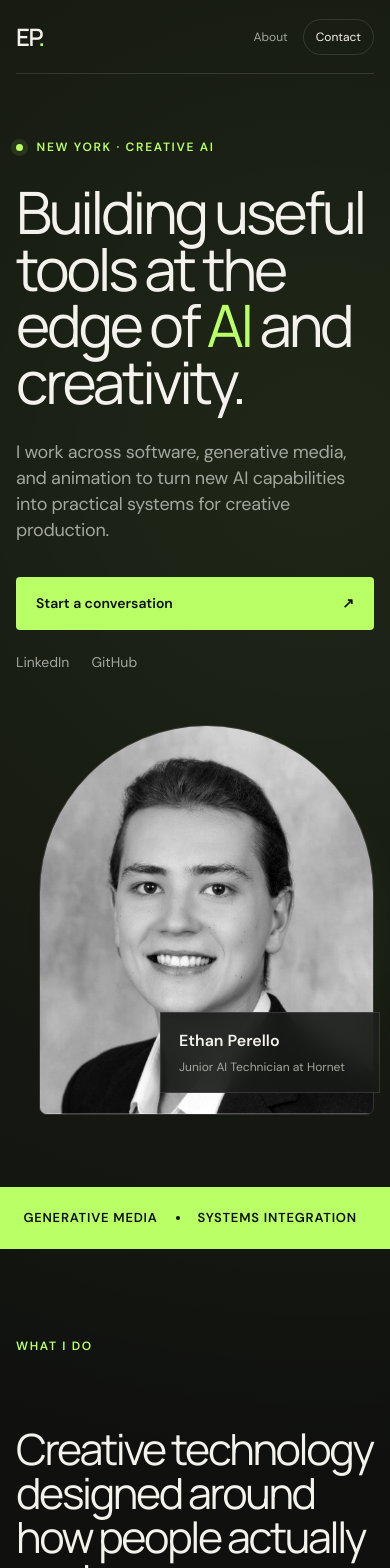
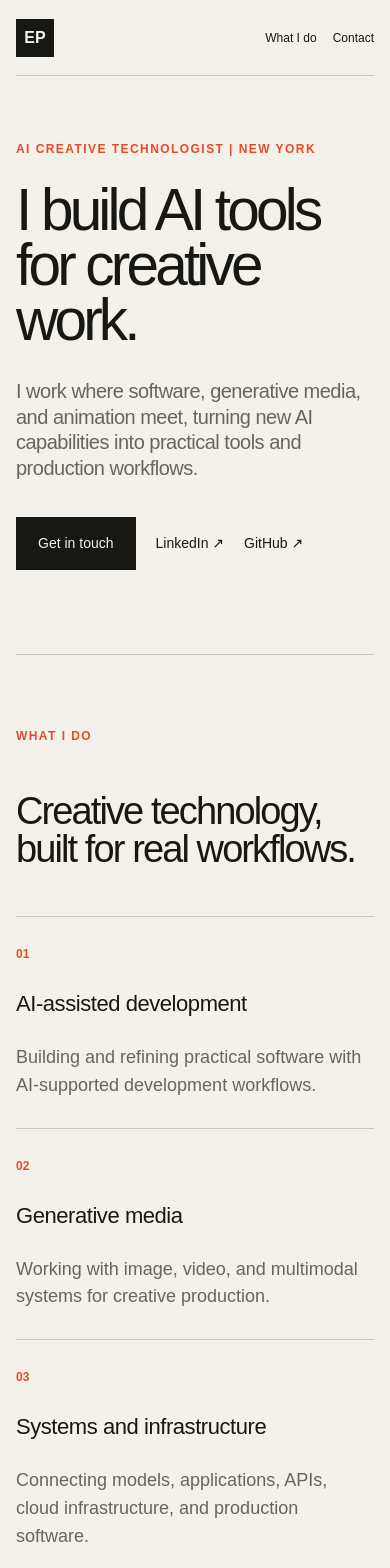
Before and after one commit to EthanPerello/EthanPerello.github.io, a React (Create React App) app: page / in a window 390 px wide. Shown: the top 1568 px of the page. Built offline with nearby package versions, Linux system fonts and the light colour scheme.

Commit message:
Restore light portfolio with responsive portrait

```diff
--- a/src/App.css
+++ b/src/App.css
@@ -1,118 +1,62 @@
-@import url('https://fonts.googleapis.com/css2?family=DM+Sans:wght@400;500;600&family=Manrope:wght@400;500;600&display=swap');
-
-:root {
-  --ink: #f4f2ed;
-  --paper: #10110f;
-  --panel: #181a17;
-  --panel-soft: #20231f;
-  --muted: #a4a79f;
-  --line: rgba(244, 242, 237, .13);
-  --signal: #b9ff66;
+:root { --ink: #171714; --paper: #f3f1e9; --muted: #66655f; --line: #cbc8bb; --signal: #e84a28; }
+* { box-sizing: border-box; }
+html { scroll-behavior: smooth; }
+body { margin: 0; background: var(--paper); color: var(--ink); font-family: Arial, Helvetica, sans-serif; }
+a { color: inherit; }
+main { min-height: 100vh; }
+.nav, .hero, .capabilities, .about, footer { width: min(1380px, calc(100% - clamp(48px, 8vw, 144px))); margin: 0 auto; }
+.nav { min-height: 92px; display: flex; align-items: center; justify-content: space-between; border-bottom: 1px solid var(--line); }
+.wordmark { width: 42px; height: 42px; display: grid; place-items: center; background: var(--ink); color: var(--paper); font-weight: 800; text-decoration: none; }
+.nav-links { display: flex; gap: 28px; }
+.nav-links a { text-decoration: none; font-size: 14px; }
+.hero { padding: clamp(88px, 10vw, 148px) 0 clamp(110px, 13vw, 180px); }
+.eyebrow { margin: 0 0 24px; color: var(--signal); font-size: 12px; font-weight: 800; letter-spacing: .12em; text-transform: uppercase; }
+h1 { max-width: 1120px; margin: 0; font-size: clamp(64px, 8.6vw, 132px); line-height: .9; letter-spacing: -.065em; }
+.lede { max-width: 690px; margin: 48px 0 0; color: var(--muted); font-size: clamp(22px, 3vw, 34px); line-height: 1.28; letter-spacing: -.025em; }
+.actions { display: flex; align-items: center; flex-wrap: wrap; gap: 28px; margin-top: 48px; }
+.actions a { font-size: 14px; text-underline-offset: 4px; }
+.actions .primary { padding: 16px 22px; background: var(--ink); color: var(--paper); text-decoration: none; }
+.capabilities, .about { padding: clamp(84px, 9vw, 128px) 0; border-top: 1px solid var(--line); }
+.section-intro { display: grid; grid-template-columns: minmax(150px, .65fr) 2fr; gap: clamp(40px, 6vw, 90px); }
+.about { display: grid; grid-template-columns: minmax(150px, .55fr) minmax(420px, 1.55fr) minmax(230px, .65fr); gap: clamp(38px, 5vw, 76px); align-items: start; }
+h2 { max-width: 780px; margin: 0; font-size: clamp(38px, 6vw, 72px); line-height: .98; letter-spacing: -.05em; }
+.capability-list { margin-top: 72px; }
+.capability-list article { display: grid; grid-template-columns: minmax(120px, .65fr) 1.4fr 2fr; gap: clamp(36px, 6vw, 90px); padding: 34px 0; border-top: 1px solid var(--line); }
+.capability-list span { color: var(--signal); font-size: 12px; font-weight: 800; }
+.capability-list h3 { margin: 0; font-size: 22px; letter-spacing: -.02em; }
+.capability-list p, .about p { margin: 0; color: var(--muted); font-size: 18px; line-height: 1.55; }
+.about-copy p { max-width: 680px; margin-top: 28px; }
+.portrait { margin: 0; }
+.profile-photo { width: 100%; aspect-ratio: 4 / 5; object-fit: cover; object-position: 50% 28%; display: block; filter: saturate(.78) contrast(1.03); }
+.portrait figcaption { margin-top: 14px; color: var(--ink); font-size: 13px; line-height: 1.5; }
+.portrait figcaption span { color: var(--muted); }
+footer { min-height: 180px; display: flex; align-items: center; justify-content: space-between; gap: 28px; border-top: 1px solid var(--line); }
+footer p { font-size: 18px; }
+footer a { text-underline-offset: 4px; }
+@media (max-width: 760px) {
+  .nav, .hero, .capabilities, .about, footer { width: calc(100% - 32px); }
+  .nav { min-height: 76px; }
+  .wordmark { width: 38px; height: 38px; }
+  .nav-links { gap: 16px; }
+  .nav-links a { font-size: 12px; }
+  .hero { padding: 64px 0 84px; }
+  h1 { font-size: clamp(40px, 15vw, 68px); line-height: .94; }
+  .lede { margin-top: 32px; font-size: 20px; }
+  .actions { gap: 20px; margin-top: 36px; }
+  .capabilities, .about { padding: 72px 0; }
+  .section-intro, .about, .capability-list article { grid-template-columns: 1fr; gap: 24px; }
+  .capability-list { margin-top: 48px; }
+  .capability-list article { padding: 28px 0; }
+  .portrait { width: min(76vw, 300px); margin-top: 18px; }
+  footer { align-items: flex-start; flex-direction: column; justify-content: center; }
 }
 
-* { box-sizing: border-box; }
-html { scroll-behavior: smooth; }
-body { margin: 0; background: var(--paper); color: var(--ink); font-family: 'DM Sans', Arial, sans-serif; }
-a { color: inherit; }
-main { min-height: 100vh; overflow: hidden; background: radial-gradient(circle at 82% 10%, rgba(185,255,102,.09), transparent 25%), var(--paper); }
-.nav, .hero, .work, .about, footer { width: min(1400px, calc(100% - clamp(40px, 7vw, 120px))); margin: 0 auto; }
-
-.nav { height: 90px; display: flex; align-items: center; justify-content: space-between; border-bottom: 1px solid var(--line); }
-.wordmark { font: 600 24px/1 'Manrope', sans-serif; letter-spacing: -.06em; text-decoration: none; }
-.wordmark span { color: var(--signal); }
-.nav-links { display: flex; align-items: center; gap: 32px; }
-.nav-links a { color: var(--muted); font-size: 14px; text-decoration: none; transition: color .2s ease; }
-.nav-links a:hover { color: var(--ink); }
-.nav-links .nav-contact { padding: 10px 16px; border: 1px solid var(--line); border-radius: 999px; color: var(--ink); }
-
-.hero { min-height: 760px; padding: clamp(72px, 9vw, 128px) 0 96px; display: grid; grid-template-columns: minmax(0, 1.55fr) minmax(280px, .62fr); align-items: center; gap: clamp(56px, 8vw, 120px); }
-.eyebrow { margin: 0 0 28px; color: var(--signal); font-size: 12px; font-weight: 600; letter-spacing: .14em; text-transform: uppercase; }
-.status-dot { width: 7px; height: 7px; display: inline-block; margin-right: 9px; border-radius: 50%; background: var(--signal); box-shadow: 0 0 0 5px rgba(185,255,102,.1); }
-h1, h2 { font-family: 'Manrope', sans-serif; font-weight: 400; letter-spacing: -.055em; }
-h1 { max-width: 940px; margin: 0; font-size: clamp(62px, 7.3vw, 112px); line-height: .94; }
-h1 em { color: var(--signal); font-style: normal; }
-.lede { max-width: 700px; margin: 38px 0 0; color: var(--muted); font-size: clamp(19px, 1.65vw, 25px); line-height: 1.45; letter-spacing: -.015em; }
-.actions { display: flex; align-items: center; flex-wrap: wrap; gap: 28px; margin-top: 42px; }
-.actions a { color: var(--muted); font-size: 14px; text-decoration: none; }
-.actions a:hover { color: var(--ink); }
-.actions .primary { padding: 16px 20px; border-radius: 4px; background: var(--signal); color: #10110f; font-weight: 600; }
-.actions .primary span { margin-left: 20px; }
-
-.portrait-wrap { position: relative; align-self: stretch; min-height: 500px; display: flex; align-items: flex-end; }
-.portrait-glow { position: absolute; inset: 16% -20% 8% -10%; background: radial-gradient(circle, rgba(185,255,102,.25), rgba(185,255,102,0) 66%); filter: blur(20px); }
-.profile-photo { position: relative; width: 100%; height: min(58vw, 570px); max-height: 570px; display: block; object-fit: cover; object-position: 50% 28%; filter: grayscale(1) contrast(1.05); border-radius: 220px 220px 10px 10px; border: 1px solid rgba(255,255,255,.12); }
-.portrait-label { position: absolute; right: -20px; bottom: 30px; min-width: 220px; padding: 16px 18px; background: rgba(24,26,23,.9); border: 1px solid var(--line); backdrop-filter: blur(12px); }
-.portrait-label span, .portrait-label small { display: block; }
-.portrait-label span { font-weight: 600; }
-.portrait-label small { margin-top: 5px; color: var(--muted); font-size: 12px; }
-
-.marquee { width: 100%; padding: 21px clamp(20px, 6vw, 90px); display: flex; justify-content: center; align-items: center; gap: clamp(18px, 3vw, 48px); background: var(--signal); color: #10110f; white-space: nowrap; overflow: hidden; }
-.marquee span { font-size: 13px; font-weight: 600; letter-spacing: .06em; text-transform: uppercase; }
-.marquee i { width: 4px; height: 4px; flex: 0 0 auto; border-radius: 50%; background: currentColor; }
-
-.work, .about { padding: clamp(90px, 11vw, 160px) 0; }
-.section-heading { display: grid; grid-template-columns: .55fr 1.45fr; gap: 60px; align-items: start; }
-h2 { max-width: 900px; margin: 0; font-size: clamp(46px, 6vw, 82px); line-height: 1.02; }
-.capability-grid { margin-top: 80px; display: grid; grid-template-columns: repeat(2, 1fr); gap: 14px; }
-.capability-grid article { min-height: 310px; padding: 28px; position: relative; display: flex; flex-direction: column; justify-content: flex-end; background: var(--panel); border: 1px solid transparent; transition: transform .25s ease, border-color .25s ease, background .25s ease; }
-.capability-grid article:hover { transform: translateY(-4px); border-color: rgba(185,255,102,.38); background: var(--panel-soft); }
-.number { position: absolute; top: 28px; left: 28px; color: var(--signal); font: 600 12px/1 'Manrope', sans-serif; }
-.card-mark { position: absolute; top: 22px; right: 25px; color: #565a52; font-size: 28px; }
-.capability-grid h3 { margin: 0; font: 500 clamp(28px, 3vw, 42px)/1.08 'Manrope', sans-serif; letter-spacing: -.04em; }
-.capability-grid p { max-width: 500px; margin: 18px 0 0; color: var(--muted); font-size: 17px; line-height: 1.5; }
-
-.about { display: grid; grid-template-columns: 1fr 1fr; gap: clamp(70px, 10vw, 150px); border-top: 1px solid var(--line); }
-.about-copy { padding-top: 4px; }
-.statement { margin: 0; font: 400 clamp(26px, 2.8vw, 40px)/1.3 'Manrope', sans-serif; letter-spacing: -.035em; }
-.about-copy > p:not(.statement) { margin: 34px 0 0; color: var(--muted); font-size: 18px; line-height: 1.65; }
-.background-list { margin-top: 60px; display: grid; grid-template-columns: 1fr 1fr; border-top: 1px solid var(--line); }
-.background-list p, .background-list span { margin: 0; padding: 17px 0; border-bottom: 1px solid var(--line); font-size: 14px; }
-.background-list p { grid-column: 1 / -1; color: var(--signal); font-size: 11px; font-weight: 600; letter-spacing: .13em; text-transform: uppercase; }
-.background-list span:nth-child(even) { color: var(--muted); }
-
-footer { min-height: 520px; padding: 100px 0 34px; position: relative; display: grid; grid-template-columns: 1.4fr .6fr; align-content: space-between; gap: 60px; border-top: 1px solid var(--line); }
-footer h2 { max-width: 720px; }
-.footer-links { display: flex; flex-direction: column; align-items: flex-start; gap: 20px; padding-top: 44px; }
-.footer-links a { color: var(--muted); text-decoration: none; }
-.footer-links a:first-child { color: var(--ink); font-size: 18px; }
-.footer-links span { color: var(--signal); margin-left: 8px; }
-.copyright { grid-column: 1 / -1; margin: 80px 0 0; padding-top: 22px; border-top: 1px solid var(--line); color: #6f736b; font-size: 12px; }
-
-@media (max-width: 900px) {
-  .hero { min-height: auto; grid-template-columns: 1fr; }
-  .portrait-wrap { min-height: 0; width: min(440px, 78vw); justify-self: end; }
-  .profile-photo { height: min(100vw, 540px); }
-  .section-heading, .about { grid-template-columns: 1fr; gap: 44px; }
-  .section-heading h2 { max-width: 760px; }
+@media (min-width: 761px) and (max-width: 1040px) {
+  .nav, .hero, .capabilities, .about, footer { width: calc(100% - 72px); }
+  .hero { padding: 96px 0 120px; }
+  h1 { font-size: clamp(64px, 10vw, 96px); }
+  .section-intro { grid-template-columns: .45fr 1.55fr; }
+  .capability-list article { grid-template-columns: .4fr 1.1fr 1.6fr; gap: 32px; }
+  .about { grid-template-columns: .45fr 1.4fr; }
+  .portrait { grid-column: 2; width: min(320px, 70%); }
 }
-
-@media (max-width: 640px) {
-  .nav, .hero, .work, .about, footer { width: calc(100% - 32px); }
-  .nav { height: 74px; }
-  .nav-links { gap: 15px; }
-  .nav-links a { font-size: 12px; }
-  .nav-links a:first-child { display: none; }
-  .nav-links .nav-contact { padding: 8px 12px; }
-  .hero { padding: 64px 0 72px; gap: 52px; }
-  h1 { font-size: clamp(48px, 15vw, 72px); line-height: .97; }
-  .lede { margin-top: 28px; font-size: 18px; }
-  .actions { gap: 22px; margin-top: 34px; }
-  .actions .primary { width: 100%; display: flex; justify-content: space-between; }
-  .portrait-wrap { width: 86vw; }
-  .portrait-label { right: -6px; bottom: 22px; }
-  .marquee { justify-content: flex-start; }
-  .marquee span:nth-of-type(n+3), .marquee i:nth-of-type(n+2) { display: none; }
-  .work, .about { padding: 88px 0; }
-  h2 { font-size: 43px; }
-  .capability-grid { margin-top: 50px; grid-template-columns: 1fr; }
-  .capability-grid article { min-height: 250px; }
-  .background-list { grid-template-columns: 1fr; }
-  .background-list p { grid-column: auto; }
-  .background-list span:nth-child(even) { color: inherit; }
-  footer { min-height: 550px; padding-top: 80px; grid-template-columns: 1fr; align-content: start; }
-  .copyright { grid-column: auto; align-self: end; margin-top: 50px; }
-}
-
-@media (prefers-reduced-motion: reduce) {
-  * { scroll-behavior: auto !important; transition: none !important; }
-}
--- a/src/App.js
+++ b/src/App.js
@@ -3,98 +3,49 @@ import './App.css';
 import profilePhoto from './images/profile-photo.jpg';
 
 const capabilities = [
-  { number: '01', title: 'AI systems', text: 'Connecting models, applications, APIs, cloud infrastructure, and production software.' },
-  { number: '02', title: 'Generative media', text: 'Building practical workflows around image, video, and multimodal tools.' },
-  { number: '03', title: 'Creative tooling', text: 'Developing workflow automation, animation pipeline tools, and DCC integrations.' },
-  { number: '04', title: 'AI-assisted development', text: 'Using modern AI workflows to turn ideas into reliable, useful software.' }
+  { number: '01', title: 'AI-assisted development', text: 'Building and refining practical software with AI-supported development workflows.' },
+  { number: '02', title: 'Generative media', text: 'Working with image, video, and multimodal systems for creative production.' },
+  { number: '03', title: 'Systems and infrastructure', text: 'Connecting models, applications, APIs, cloud infrastructure, and production software.' },
+  { number: '04', title: 'Creative tooling', text: 'Developing workflow automation, animation pipeline tools, and DCC integrations.' }
 ];
-
-const background = ['Game development', 'Full-stack applications', 'Data science', 'Animation and production'];
 
 export default function App() {
   return (
-    <main id="top">
+    <main>
       <nav className="nav" aria-label="Primary navigation">
-        <a className="wordmark" href="#top" aria-label="Ethan Perello home">EP<span>.</span></a>
-        <div className="nav-links">
-          <a href="#work">Expertise</a>
-          <a href="#about">About</a>
-          <a className="nav-contact" href="mailto:ethanperello@gmail.com">Contact</a>
-        </div>
+        <a className="wordmark" href="#top">EP</a>
+        <div className="nav-links"><a href="#work">What I do</a><a href="mailto:ethanperello@gmail.com">Contact</a></div>
       </nav>
-
-      <section className="hero">
-        <div className="hero-copy">
-          <p className="eyebrow"><span className="status-dot" /> New York · Creative AI</p>
-          <h1>Building useful tools at the edge of <em>AI</em> and creativity.</h1>
-          <p className="lede">I work across software, generative media, and animation to turn new AI capabilities into practical systems for creative production.</p>
-          <div className="actions">
-            <a className="primary" href="mailto:ethanperello@gmail.com">Start a conversation <span>↗</span></a>
-            <a href="https://www.linkedin.com/in/ethanperello/">LinkedIn</a>
-            <a href="https://github.com/EthanPerello">GitHub</a>
-          </div>
-        </div>
-        <div className="portrait-wrap" aria-label="Portrait of Ethan Perello">
-          <div className="portrait-glow" />
-          <img className="profile-photo" src={profilePhoto} alt="Ethan Perello" />
-          <div className="portrait-label">
-            <span>Ethan Perello</span>
-            <small>Junior AI Technician at Hornet</small>
-          </div>
+      <section className="hero" id="top">
+        <p className="eyebrow">AI creative technologist | New York</p>
+        <h1>I build AI tools for creative work.</h1>
+        <p className="lede">I work where software, generative media, and animation meet, turning new AI capabilities into practical tools and production workflows.</p>
+        <div className="actions">
+          <a className="primary" href="mailto:ethanperello@gmail.com">Get in touch</a>
+          <a href="https://www.linkedin.com/in/ethanperello/">LinkedIn ↗</a>
+          <a href="https://github.com/EthanPerello">GitHub ↗</a>
         </div>
       </section>
-
-      <section className="marquee" aria-label="Areas of focus">
-        <span>Generative media</span><i />
-        <span>Systems integration</span><i />
-        <span>Creative technology</span><i />
-        <span>Production workflows</span>
-      </section>
-
-      <section className="work" id="work" aria-labelledby="work-heading">
-        <div className="section-heading">
-          <p className="eyebrow">What I do</p>
-          <h2 id="work-heading">Creative technology designed around how people actually work.</h2>
-        </div>
-        <div className="capability-grid">
-          {capabilities.map((item) => (
-            <article key={item.number}>
-              <span className="number">{item.number}</span>
-              <div className="card-mark" aria-hidden="true">↗</div>
-              <h3>{item.title}</h3>
-              <p>{item.text}</p>
-            </article>
-          ))}
+      <section className="capabilities" id="work" aria-labelledby="work-heading">
+        <div className="section-intro"><p className="eyebrow">What I do</p><h2 id="work-heading">Creative technology, built for real workflows.</h2></div>
+        <div className="capability-list">
+          {capabilities.map((item) => <article key={item.number}><span>{item.number}</span><h3>{item.title}</h3><p>{item.text}</p></article>)}
         </div>
       </section>
-
-      <section className="about" id="about" aria-labelledby="about-heading">
-        <div className="about-lead">
-          <p className="eyebrow">How I think</p>
-          <h2 id="about-heading">A systems mindset with a visual point of view.</h2>
+      <section className="about" aria-labelledby="about-heading">
+        <p className="eyebrow">Current direction</p>
+        <div className="about-copy">
+          <h2 id="about-heading">Technical thinking with a visual point of view.</h2>
+          <p>I am currently a freelance Junior AI Technician at Hornet. My work is grounded in understanding how models, applications, infrastructure, production software, and creative tools fit together.</p>
+          <p>Before moving into creative AI, I worked across game development, full-stack applications, data science, animation, and production. That range shapes how I approach AI systems and production workflows today.</p>
+          <p>I have also participated in multiple game jams and completed Curious Refuge’s AI Filmmaking course in 2025.</p>
         </div>
-        <div className="about-copy">
-          <p className="statement">I am most interested in the whole system: how models, infrastructure, applications, production software, and creative tools fit together.</p>
-          <p>I currently work as a freelance Junior AI Technician at Hornet. My broader background helps me move comfortably between technical and creative problems without losing sight of the people using the tools.</p>
-          <div className="background-list">
-            <p>Background</p>
-            {background.map((item) => <span key={item}>{item}</span>)}
-          </div>
-        </div>
+        <figure className="portrait">
+          <img className="profile-photo" src={profilePhoto} alt="Ethan Perello" />
+          <figcaption>Ethan Perello<br /><span>New York, New York</span></figcaption>
+        </figure>
       </section>
-
-      <footer>
-        <div>
-          <p className="eyebrow">Get in touch</p>
-          <h2>Let’s build something useful.</h2>
-        </div>
-        <div className="footer-links">
-          <a href="mailto:ethanperello@gmail.com">ethanperello@gmail.com <span>↗</span></a>
-          <a href="https://www.linkedin.com/in/ethanperello/">LinkedIn</a>
-          <a href="https://github.com/EthanPerello">GitHub</a>
-        </div>
-        <p className="copyright">© {new Date().getFullYear()} Ethan Perello · New York</p>
-      </footer>
+      <footer><p>Available for thoughtful AI and creative-technology work.</p><a href="mailto:ethanperello@gmail.com">ethanperello@gmail.com</a></footer>
     </main>
   );
 }
--- a/src/index.css
+++ b/src/index.css
@@ -2,9 +2,94 @@
 @tailwind components;
 @tailwind utilities;
 
-html { background: #10110f; }
+:root {
+  --bg-primary: #121212;
+  --bg-secondary: #1E1E1E;
+  --bg-card: #242424;
+  --bg-card-hover: #2A2A2A;
+  --text-primary: #FFFFFF;
+  --text-secondary: #AAAAAA;
+  --accent-blue: #3366FF;
+  --accent-purple: #8C52FF;
+  --accent-glow: rgba(51, 102, 255, 0.15);
+}
+
 body {
+  background-color: var(--bg-primary);
+  color: var(--text-primary);
   margin: 0;
+  padding: 0;
+  font-family: -apple-system, BlinkMacSystemFont, 'Segoe UI', 'Roboto', 'Oxygen',
+    'Ubuntu', 'Cantarell', 'Fira Sans', 'Droid Sans', 'Helvetica Neue',
+    sans-serif;
   -webkit-font-smoothing: antialiased;
   -moz-osx-font-smoothing: grayscale;
 }
+
+/* Custom Animation Classes */
+@keyframes fadeIn {
+  from {
+    opacity: 0;
+    transform: translateY(10px);
+  }
+  to {
+    opacity: 1;
+    transform: translateY(0);
+  }
+}
+
+@keyframes modalFadeIn {
+  from {
+    opacity: 0;
+    transform: translateY(-20px);
+  }
+  to {
+    opacity: 1;
+    transform: translateY(0);
+  }
+}
+
+.animate-fadeIn {
+  animation: fadeIn 0.5s ease-out forwards;
+}
+
+.animate-modalFadeIn {
+  animation: modalFadeIn 0.3s ease-out forwards;
+}
+
+/* Custom Scale for Hover */
+.hover\:scale-102:hover {
+  transform: scale(1.02);
+}
+
+/* Line Clamp for Descriptions */
+.line-clamp-3 {
+  display: -webkit-box;
+  -webkit-line-clamp: 3;
+  -webkit-box-orient: vertical;
+  overflow: hidden;
+}
+
+/* Smooth Scrolling */
+html {
+  scroll-behavior: smooth;
+}
+
+/* Custom Scrollbar */
+::-webkit-scrollbar {
+  width: 10px;
+  height: 10px;
+}
+
+::-webkit-scrollbar-track {
+  background: #1e1e1e;
+}
+
+::-webkit-scrollbar-thumb {
+  background: #333;
+  border-radius: 5px;
+}
+
+::-webkit-scrollbar-thumb:hover {
+  background: #444;
+}
```
